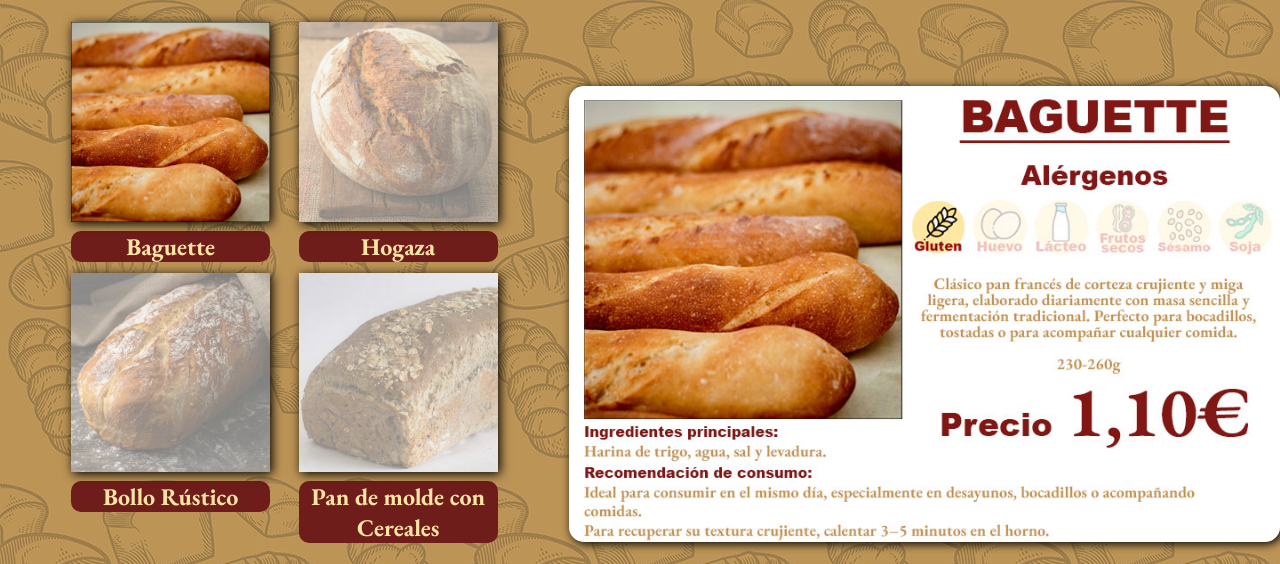
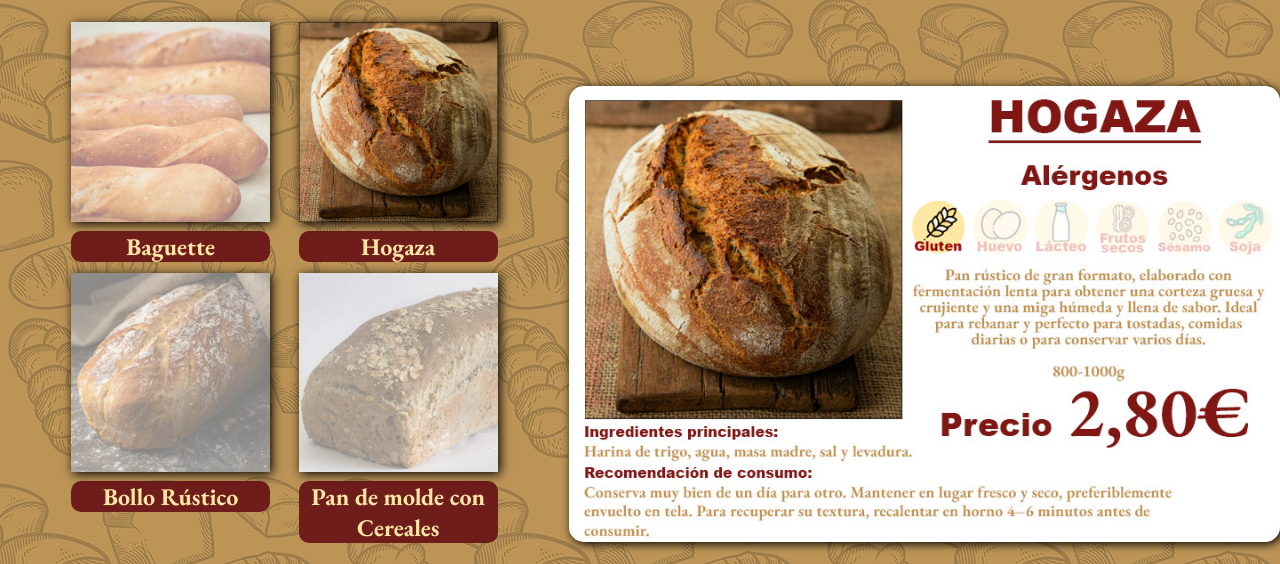
Before and after one commit to DavidTerreu/DIW_Web_Cliente_David_Terreu, a plain HTML site: page panes.html in a window 1280 px wide. Both pictures are taken after a click on the picture 398 px from the left and 290 px from the top of the page. Shown: the part 168-732 px from the top of the page. Drawn offline with nearby package versions, Linux system fonts and the light colour scheme.

Commit message:
Javascript

```diff
--- a/main.js
+++ b/main.js
@@ -0,0 +1,44 @@
+let IMGcategoria = document.querySelectorAll(".IMGcategoria");
+let IMGgrande = document.querySelector(".IMGgrande");
+
+function cambiarImagen(e){
+    if(!e.target || e.target.tagName !== 'IMG') return;
+
+    let clave = (e.target.alt || '').trim();
+
+    const bigMap = {
+        "Baguette": "./img/Descripcion-01-Baguette.jpg",
+        "Hogaza": "./img/Descripcion-02-Hogaza.jpg",
+        "Bollo Rústico": "./img/Descripcion-03-Bollo-Rustico.jpg",
+        "Pan de molde con Cereales": "./img/Descripcion-04-Pan-Molde-Cereales.jpg"
+    };
+
+    const thumbNormal = {
+        "Baguette": "./img/Pan 01 Baguette.jpg",
+        "Hogaza": "./img/Pan 02 Hogaza.jpg",
+        "Bollo Rústico": "./img/Pan 03 Bollo Rústico.jpg",
+        "Pan de molde con Cereales": "./img/Pan 04 Pan Molde Cereales.jpg"
+    };
+
+    const thumbOUT = {
+        "Baguette": "./img/Pan 01 Baguette OUT.jpg",
+        "Hogaza": "./img/Pan 02 Hogaza OUT.jpg",
+        "Bollo Rústico": "./img/Pan 03 Bollo Rústico OUT.jpg",
+        "Pan de molde con Cereales": "./img/Pan 04 Pan Molde Cereales OUT.jpg"
+    };
+
+    if(bigMap[clave]){
+        IMGgrande.src = bigMap[clave];
+    }
+
+    IMGcategoria.forEach(img => {
+        const alt = (img.alt || '').trim();
+        if(alt === clave && thumbNormal[alt]){
+            img.src = thumbNormal[alt];
+        } else if(thumbOUT[alt]){
+            img.src = thumbOUT[alt];
+        }
+    });
+}
+
+IMGcategoria.forEach(img => img.addEventListener("click", cambiarImagen));
--- a/panes.html
+++ b/panes.html
@@ -34,31 +34,31 @@
                 <div class="contenedorIZQ">
                     <div class="listaCategorias2">
                         <div>
-                            <img class="IMGcategoria" src="./img/Pan 01 Baguette.jpg" alt="">
+                            <img class="IMGcategoria" src="./img/Pan 01 Baguette.jpg" alt="Baguette">
                             <p class="TEXTOcategoria">Baguette</p>
                         </div>
                     </div>
                     <div class="listaCategorias2">
                         <div>
-                            <img class="IMGcategoria" src="./img/Pan 02 Hogaza OUT.jpg" alt="">
+                            <img class="IMGcategoria" src="./img/Pan 02 Hogaza OUT.jpg" alt="Hogaza">
                             <p class="TEXTOcategoria">Hogaza</p>
                         </div>
                     </div>
                     <div class="listaCategorias2">
                         <div>
-                            <img class="IMGcategoria" src="./img/Pan 03 Bollo Rústico OUT.jpg" alt="">
+                            <img class="IMGcategoria" src="./img/Pan 03 Bollo Rústico OUT.jpg" alt="Bollo Rústico">
                             <p class="TEXTOcategoria">Bollo Rústico</p>
                         </div>
                     </div>
                     <div class="listaCategorias2">
                         <div>
-                            <img class="IMGcategoria" src="./img/Pan 04 Pan Molde Cereales OUT.jpg" alt="">
+                            <img class="IMGcategoria" src="./img/Pan 04 Pan Molde Cereales OUT.jpg" alt="Pan de molde con Cereales">
                             <p class="TEXTOcategoria">Pan de molde con Cereales</p>
                         </div>
                     </div>
                 </div>
                 <div class="contenedorDER">
-                    <img src="./img/Descripcion-01-Baguette.jpg" alt="">
+                    <img class="IMGgrande" src="./img/Descripcion-01-Baguette.jpg" alt="">
                 </div>
             </div>
         </section>
```
